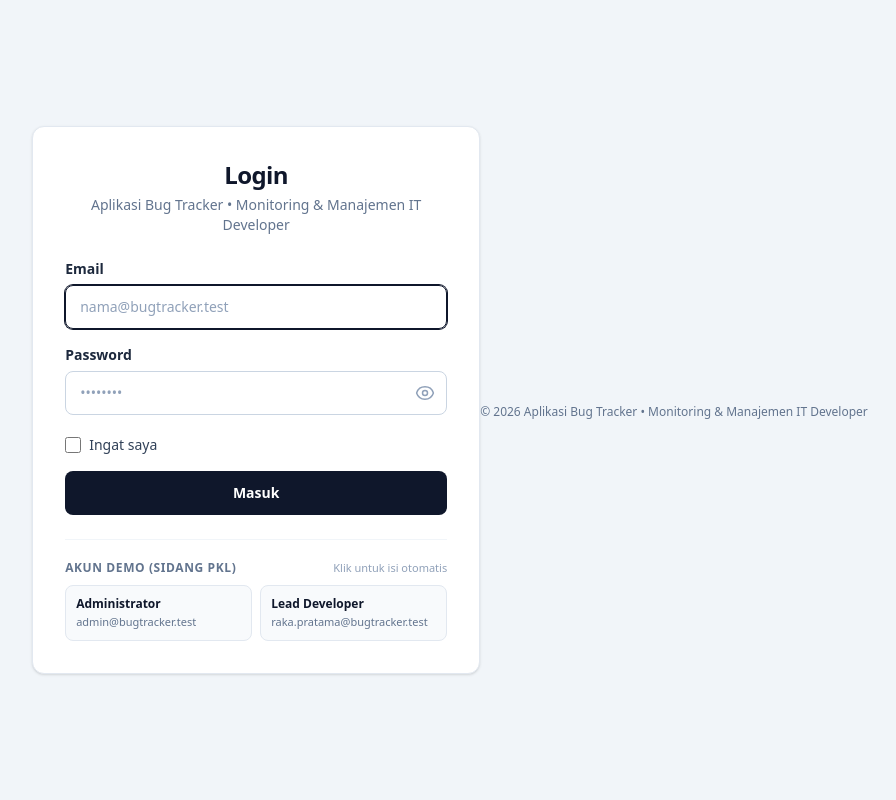
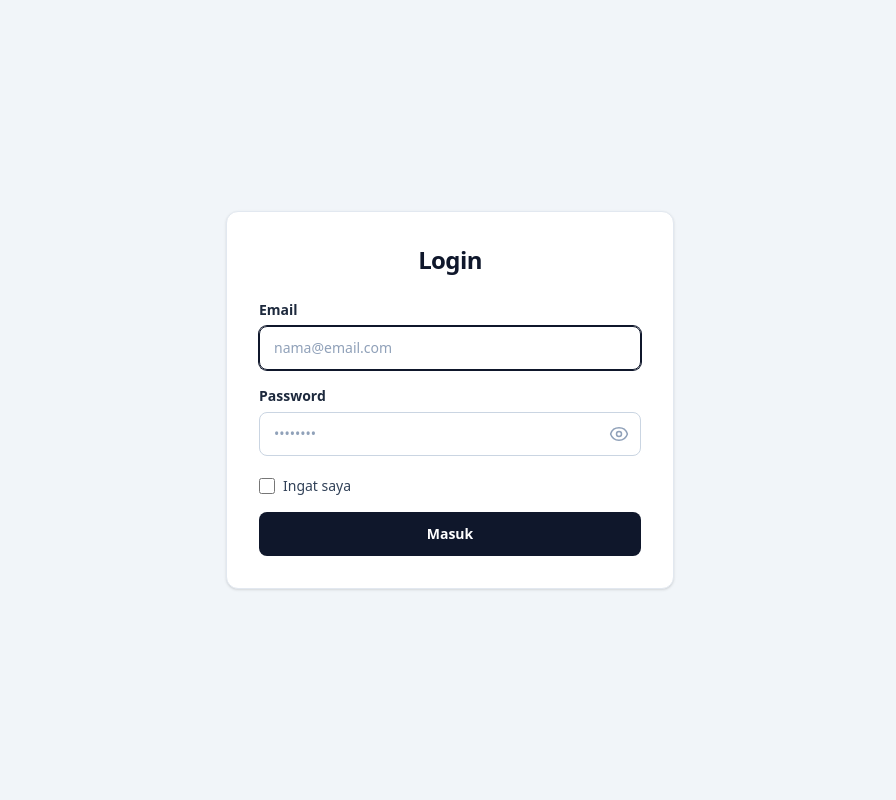
Before and after one commit to RakalendraWildan123/Aplikasi-Bug-Tracker, a Laravel app: page /login in a window 1280 px wide. Shown: the whole page, without its empty margins (190-1086 px from the left). Run offline with Laravel 12, Linux system fonts and the light colour scheme; style sheets or scripts are compiled from the project's sources.

Commit message:
revert(auth): kembalikan tampilan halaman login persis seperti semula sesuai foto kedua

```diff
--- a/resources/views/auth/login.blade.php
+++ b/resources/views/auth/login.blade.php
@@ -6,14 +6,12 @@
     <title>Login &mdash; {{ config('app.name', 'Aplikasi Bug Tracker') }}</title>
     @vite(['resources/css/app.css', 'resources/js/app.js'])
 </head>
-<body class="min-h-screen bg-slate-100 flex flex-col items-center justify-center p-4 sm:p-6 lg:p-8 text-slate-900 antialiased">
+<body class="min-h-screen bg-slate-100 flex items-center justify-center p-4 sm:p-6 lg:p-8 text-slate-900 antialiased">
 
-    {{-- Kartu Utama Login --}}
     <div class="w-full max-w-sm sm:max-w-md bg-white border border-slate-200 rounded-xl shadow-sm p-6 sm:p-8">
         {{-- Header Form --}}
         <div class="mb-6 text-center">
             <h1 class="text-2xl font-bold tracking-tight text-slate-900">Login</h1>
-            <p class="mt-1 text-xs sm:text-sm text-slate-500 font-medium">Aplikasi Bug Tracker &bull; Monitoring &amp; Manajemen IT Developer</p>
         </div>
 
         {{-- Status Notifikasi --}}
@@ -34,7 +32,6 @@
         <form method="POST" action="{{ route('login.attempt') }}" class="space-y-4" autocomplete="off">
             @csrf
 
-            {{-- Input Email --}}
             <div>
                 <label for="email" class="block text-sm font-semibold text-slate-800">Email</label>
                 <input
@@ -45,12 +42,11 @@
                     required
                     autofocus
                     autocomplete="email"
-                    placeholder="nama@bugtracker.test"
+                    placeholder="nama@email.com"
                     class="mt-1.5 block min-h-11 w-full rounded-lg border px-3.5 py-2 text-sm text-slate-900 placeholder:text-slate-400 transition focus:outline-none sm:text-sm {{ $errors->has('email') ? 'border-rose-400 focus:border-rose-500 focus:ring-1 focus:ring-rose-500' : 'border-slate-300 focus:border-slate-900 focus:ring-1 focus:ring-slate-900' }}"
                 >
             </div>
 
-            {{-- Input Password --}}
             <div>
                 <label for="password" class="block text-sm font-semibold text-slate-800">Password</label>
                 <div class="relative mt-1.5">
@@ -80,7 +76,6 @@
                 </div>
             </div>
 
-            {{-- Ingat Saya --}}
             <div class="flex items-center pt-1">
                 <label class="inline-flex cursor-pointer items-center gap-2 text-sm text-slate-700 select-none">
                     <input
@@ -94,7 +89,6 @@
                 </label>
             </div>
 
-            {{-- Tombol Masuk Tegas --}}
             <button
                 type="submit"
                 class="flex min-h-11 w-full cursor-pointer items-center justify-center rounded-lg bg-slate-900 px-4 py-2.5 text-sm font-semibold text-white transition hover:bg-slate-800 focus:ring-2 focus:ring-slate-900 focus:ring-offset-2 focus:outline-none active:scale-[0.99]"
@@ -102,53 +96,9 @@
                 Masuk
             </button>
         </form>
-
-        {{-- Opsi Bantuan Demo Akun Sidang (Bersih & Rapi) --}}
-        <div class="mt-6 pt-5 border-t border-slate-100">
-            <div class="flex items-center justify-between mb-2">
-                <span class="text-xs font-semibold text-slate-500 uppercase tracking-wider">Akun Demo (Sidang PKL)</span>
-                <span class="text-[11px] text-slate-400">Klik untuk isi otomatis</span>
-            </div>
-            <div class="grid grid-cols-2 gap-2 text-left">
-                <button
-                    type="button"
-                    onclick="fillCredentials('admin@bugtracker.test', 'password')"
-                    class="p-2.5 rounded-lg border border-slate-200 bg-slate-50 hover:bg-slate-100 transition text-left cursor-pointer"
-                    title="Klik untuk isi akun Administrator"
-                >
-                    <div class="text-xs font-semibold text-slate-900">Administrator</div>
-                    <div class="text-[11px] text-slate-500 truncate mt-0.5">admin@bugtracker.test</div>
-                </button>
-                <button
-                    type="button"
-                    onclick="fillCredentials('raka.pratama@bugtracker.test', 'password')"
-                    class="p-2.5 rounded-lg border border-slate-200 bg-slate-50 hover:bg-slate-100 transition text-left cursor-pointer"
-                    title="Klik untuk isi akun Lead Developer"
-                >
-                    <div class="text-xs font-semibold text-slate-900">Lead Developer</div>
-                    <div class="text-[11px] text-slate-500 truncate mt-0.5">raka.pratama@bugtracker.test</div>
-                </button>
-            </div>
-        </div>
     </div>
 
-    {{-- Footer Info Terpusat di Bawah Kartu --}}
-    <footer class="mt-6 text-center text-xs text-slate-500 font-medium">
-        &copy; 2026 Aplikasi Bug Tracker &bull; Monitoring &amp; Manajemen IT Developer
-    </footer>
-
     <script>
-        // Fungsi klik otomatis mengisi kredensial demo
-        function fillCredentials(email, password) {
-            const emailInput = document.getElementById('email');
-            const passwordInput = document.getElementById('password');
-            if (emailInput && passwordInput) {
-                emailInput.value = email;
-                passwordInput.value = password;
-                emailInput.focus();
-            }
-        }
-
         // Bersihkan sisa input saat halaman login dimuat atau dikembalikan via tombol Back browser
         window.addEventListener('pageshow', function (event) {
             const hasError = document.querySelector('[role="alert"]');
```
